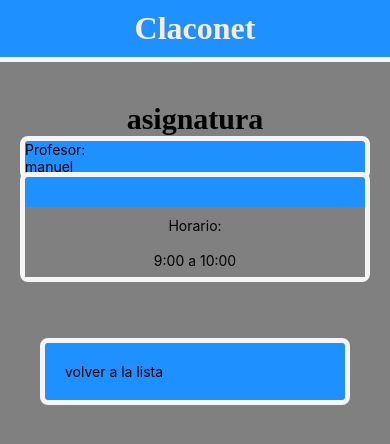
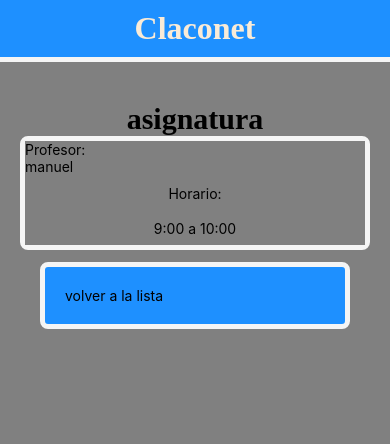
Before and after one commit to manzo1701/claconet, a React Native app: screen /asignatura_1 in a window 390 px wide. Shown: the top 444 px of the page. Built offline with nearby package versions, Linux system fonts and the light colour scheme.

Commit message:
comit realizado

```diff
--- a/Screens/Asignatura_1.js
+++ b/Screens/Asignatura_1.js
@@ -13,19 +13,19 @@ const Asignatura_1 = ({ navigation }) => {
           <div>
           <h2>asignatura</h2>
           </div>
-          <di>
-            <div className='box_1'>
+          <div className='box_1'>
+            <div >
             <Profesor
                 profe= "manuel"
             />
             </div>
 
-            <div className='box_2'>
+            <div >
               <Horario
                 hora= "9:00 a 10:00"
               />
             </div>
-          </di>
+          </div>
         </div>
 
         <div className='consulta'>
```
